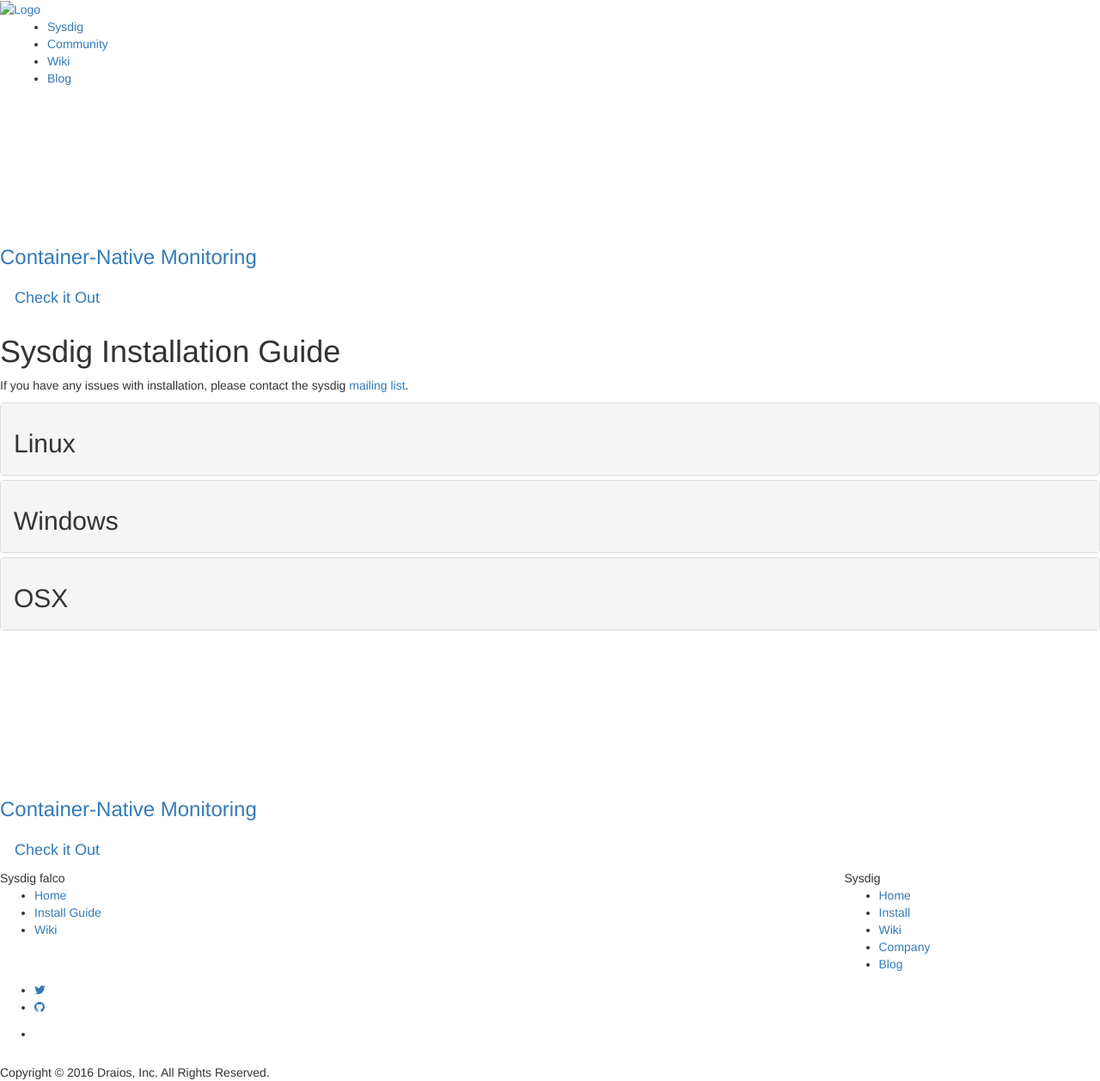
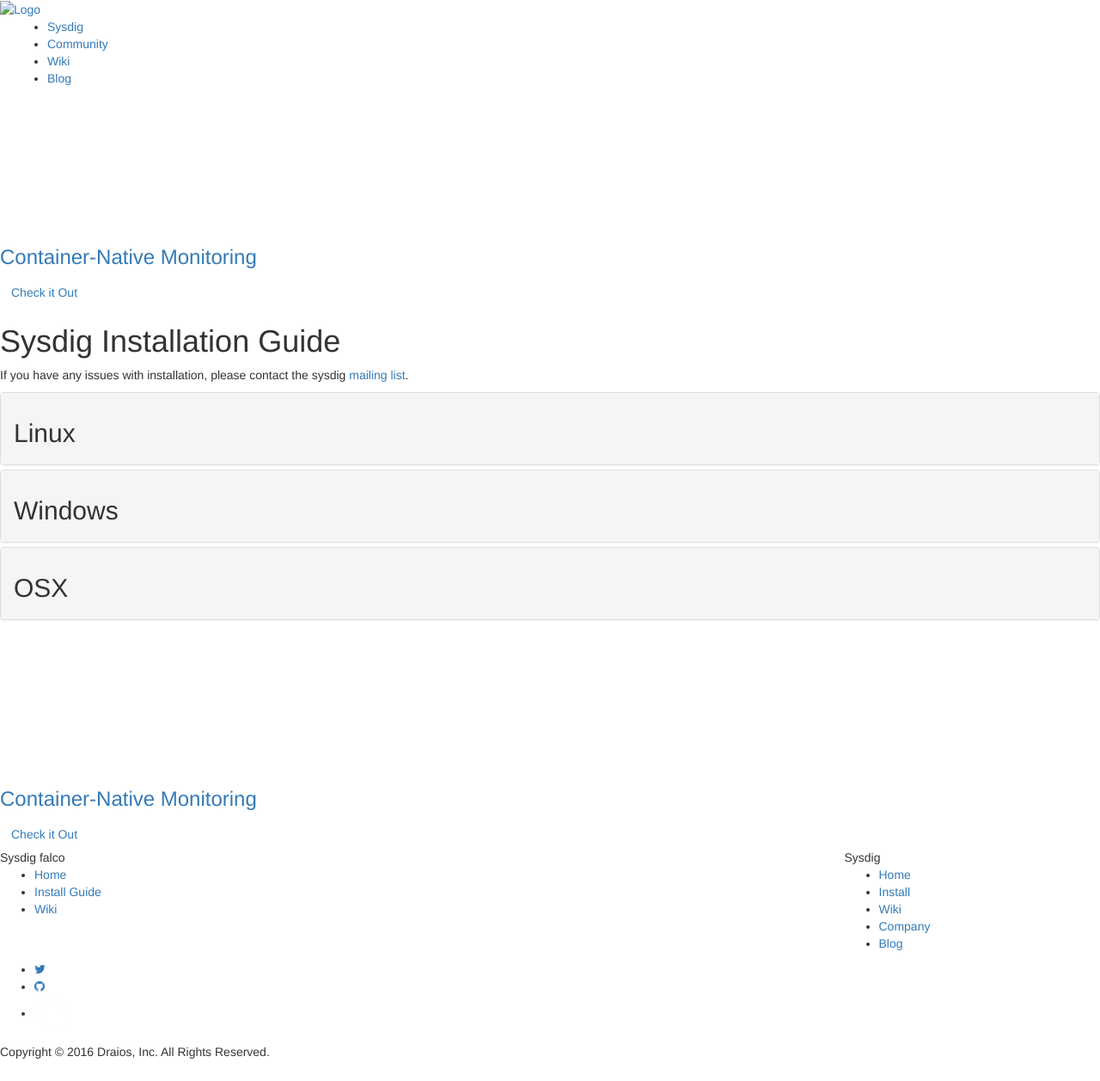
Before and after one commit to falcosecurity/falco, a Jekyll site: the page built from install/index.html, in a window 1280 px wide. Shown: the whole page at 86% size. Built offline with Jekyll 4.4.1, drawn with Linux system fonts in a browser that asks for light colours; nearby versions of some CDN libraries; Markdown is read by kramdown in place of the engine named in the settings; after the commit the page ends 1233 px from its top, so only the background shows below that.

Commit message:
Button Edits

```diff
--- a/_layouts/default.html
+++ b/_layouts/default.html
@@ -212,7 +212,7 @@
                     <a class="header-logo" href="http://www.sysdig.org/falco/">
                         <img src="assets/img/Sysdig-Falco-Banner-product-grey.svg" alt="Logo" />
                     </a>
-                    <a class="navbar-toggle btn btn-lg btn-tertiary" href="https://github.com/draios/falco/">Get it Now</a>
+                    <a class="navbar-toggle btn btn-tertiary" href="https://github.com/draios/falco/">Get it Now</a>
                     <div class="header-nav collapse navbar-collapse">
                         <ul class="menu">
                             <li class="menu-item"><a href="http://sysdig.org">Sysdig</a></li>
--- a/_layouts/wiki.html
+++ b/_layouts/wiki.html
@@ -13,7 +13,7 @@
             <div class="content">
                 <img class="img-responsive center-block syscloudlogo" src="{{ site.baseurl }}assets/img/sysdigcloud_white.svg" alt="Sysdig Cloud" />
                 <h3>Container-Native Monitoring</h3>
-                <div class="btn btn-lg btn-tertiary">Check it Out</div>
+                <div class="btn btn-tertiary">Check it Out</div>
             </div>
         </a>
 
@@ -27,7 +27,7 @@
             <div class="content">
                 <img class="img-responsive center-block syscloudlogo" src="{{ site.baseurl }}assets/img/sysdigcloud_white.svg" alt="Sysdig Cloud" />
                 <h3>Container-Native Monitoring</h3>
-                <div class="btn btn-lg btn-tertiary">Check it Out</div>
+                <div class="btn btn-tertiary">Check it Out</div>
             </div>
         </a>
     </div>
--- a/index.html
+++ b/index.html
@@ -169,7 +169,7 @@
     <div class="section-inner">
         <img class="hero-img img-responsive center-block" src="assets/img/Sysdig-Falco-Banner-product-icon.svg" alt="Sysdig" />
         <h1 class="hero-title">The Behavioral Activity Monitor <br />With Container Support</h1>
-        <a class="btn btn-lg btn-tertiary ga-button" href="https://github.com/draios/falco/wiki/How%20to%20Install%20Falco%20using%20Containers"><input type="hidden" value="HeroInstall">Get it Now</a>
+        <a class="btn btn-tertiary ga-button" href="https://github.com/draios/falco/wiki/How%20to%20Install%20Falco%20using%20Containers"><input type="hidden" value="HeroInstall">Get it Now</a>
 
         <div id="video">
             <div class="overlay"></div>
@@ -291,7 +291,7 @@
             </div>
         </div>
 
-        <a class="btn btn-lg btn-primary" href="https://github.com/draios/falco/blob/dev/rules/falco_rules.yaml">See the entire ruleset</a>
+        <a class="btn btn-primary" href="https://github.com/draios/falco/blob/dev/rules/falco_rules.yaml">See the entire ruleset</a>
     </div>
 </div>
 <!-- /Section -->
@@ -349,7 +349,7 @@
         <div class="features-right"></div>
         <div class="features-down"></div>
     </div>
-    <a class="btn btn-lg btn-tertiary ga-button clear" href="https://github.com/draios/falco/wiki/How%20to%20Install%20Falco%20using%20Containers"><input type="hidden" value="BottomInstall">Get it Now</a>
+    <a class="btn btn-tertiary ga-button clear" href="https://github.com/draios/falco/wiki/How%20to%20Install%20Falco%20using%20Containers"><input type="hidden" value="BottomInstall">Get it Now</a>
 </div>
 <!-- /Section -->
 
--- a/install/index.html
+++ b/install/index.html
@@ -12,7 +12,7 @@
             <div class="content">
                 <img class="img-responsive center-block syscloudlogo" src="{{ site.baseurl }}assets/img/sysdigcloud_white.svg" alt="Sysdig Cloud" />
                 <h3>Container-Native Monitoring</h3>
-                <div class="btn btn-lg btn-tertiary">Check it Out</div>
+                <div class="btn btn-tertiary">Check it Out</div>
             </div>
         </a>
 
@@ -260,7 +260,7 @@
             <div class="content">
                 <img class="img-responsive center-block syscloudlogo" src="{{ site.baseurl }}assets/img/sysdigcloud_white.svg" alt="Sysdig Cloud" />
                 <h3>Container-Native Monitoring</h3>
-                <div class="btn btn-lg btn-tertiary">Check it Out</div>
+                <div class="btn btn-tertiary">Check it Out</div>
             </div>
         </a>
     </div>
```
